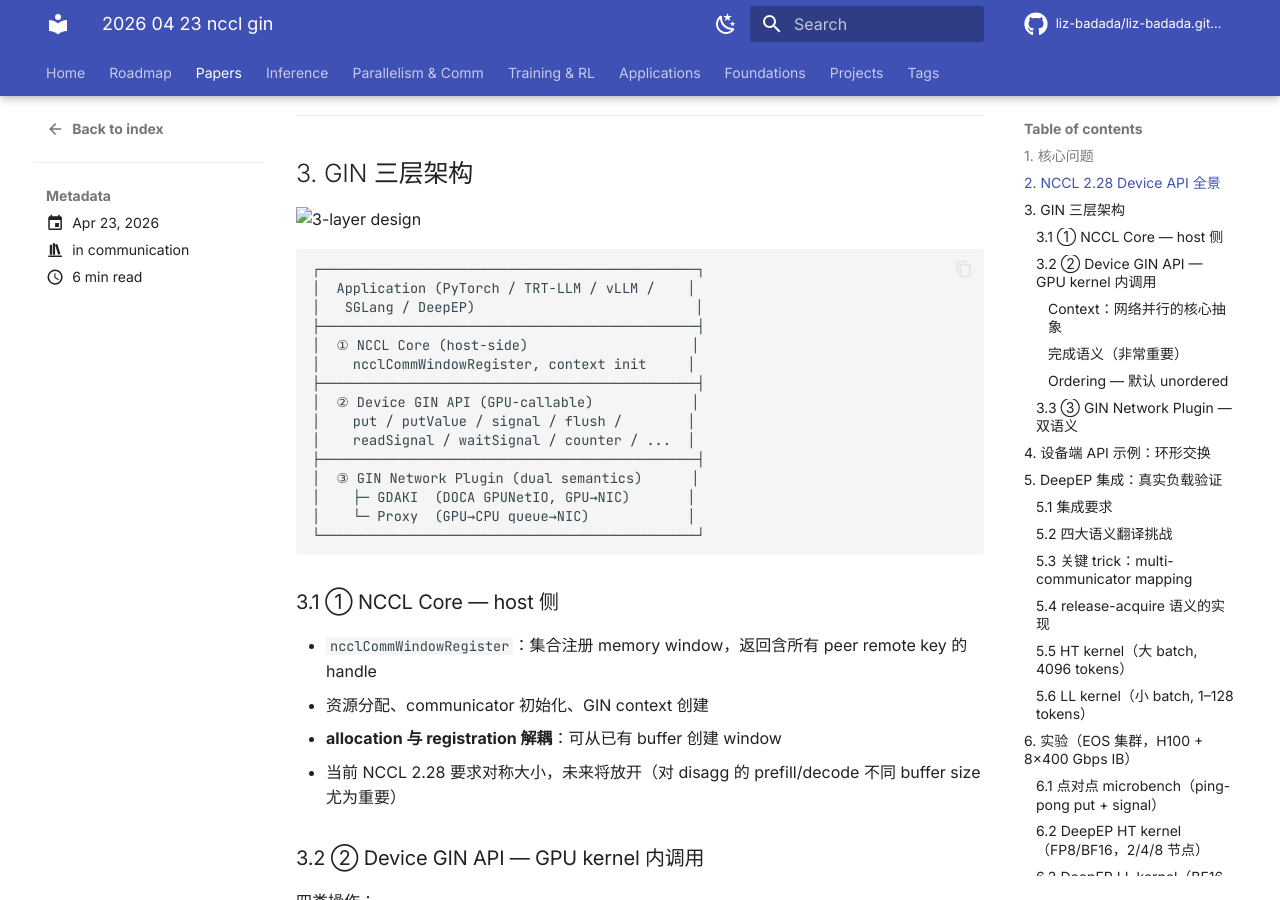
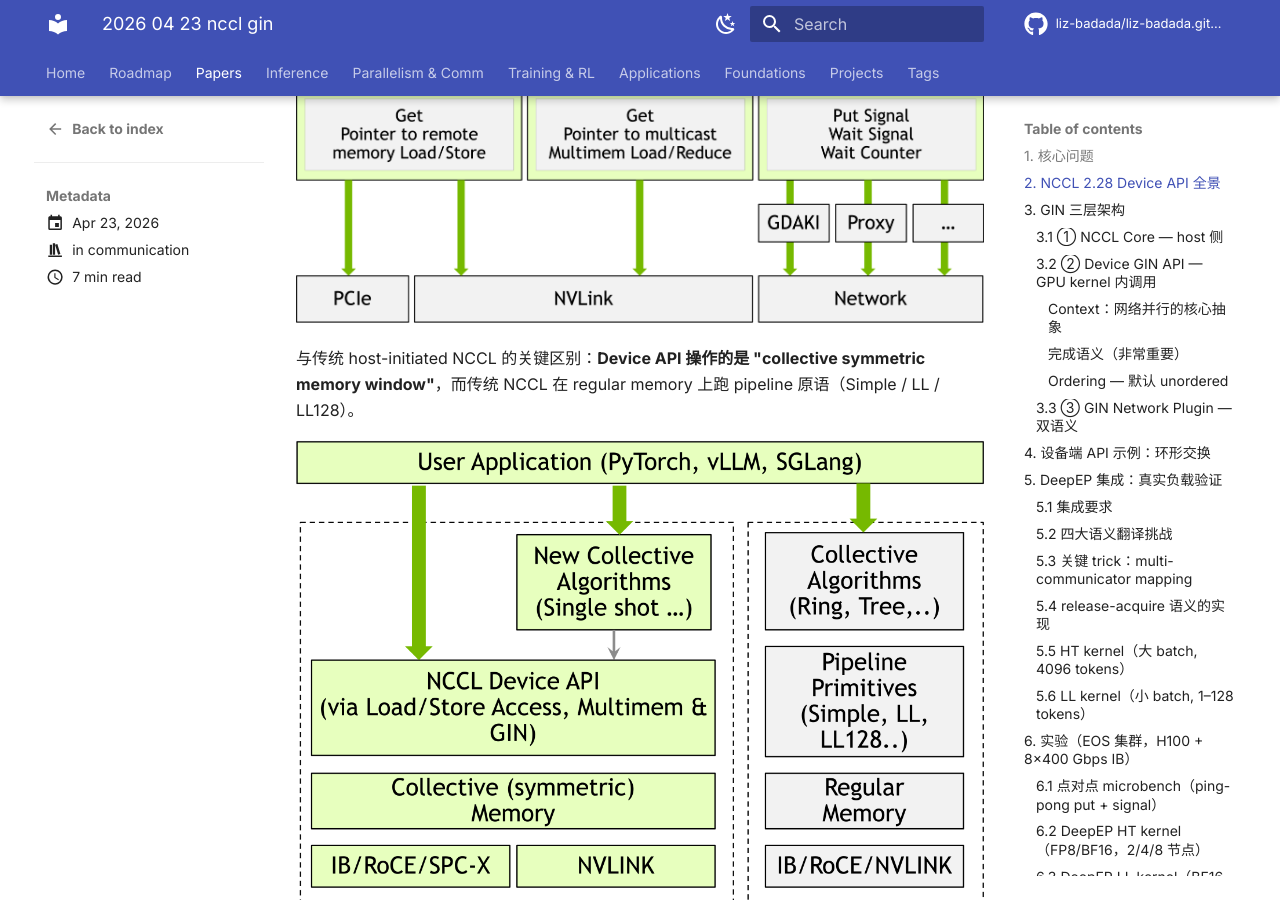
Before and after one commit to liz-badada/liz-badada.github.io, an MkDocs documentation site: the page built from docs/papers/posts/2026-04-23-nccl-gin.md, in a window 1280 px wide and 900 px high, scrolled down 1250 px. Built offline with MkDocs 1.6.1 and Material for MkDocs 9.7.7, drawn with Linux system fonts in a browser that asks for light colours; comment, search, counter and statistics services are not loaded; part of the change alters nothing that is shown.

Commit message:
NCCL GIN note: embed paper figures, convert ASCII arch to mermaid
- Copy 3 architecture figures (NCCL_device_API, gin_high_level, GIN_arch) to docs/assets/papers/nccl-gin/
- Reference them from section 2 and section 3 of the note
- Replace ASCII three-layer block with a mermaid flowchart

Co-Authored-By: Claude Opus 4.7 (1M context) <noreply@anthropic.com>

````diff
--- a/docs/papers/posts/2026-04-23-nccl-gin.md
+++ b/docs/papers/posts/2026-04-23-nccl-gin.md
@@ -44,30 +44,47 @@ Device API 提供三种 device-side 通信模式，对应三类硬件：
 | **Multimem** | NVLink SHARP | 硬件 multicast / reduce |
 | **GIN**（本文重点） | InfiniBand / RoCE（跨节点） | 跨节点 one-sided RDMA |
 
+![Device API 三模式与底层互联](../../assets/papers/nccl-gin/NCCL_device_API.png)
+
 与传统 host-initiated NCCL 的关键区别：**Device API 操作的是 "collective symmetric memory window"**，而传统 NCCL 在 regular memory 上跑 pipeline 原语（Simple / LL / LL128）。
+
+![Device API（左）vs 传统 host-initiated NCCL（右）](../../assets/papers/nccl-gin/gin_high_level.png)
 
 ---
 
 ## 3. GIN 三层架构
 
-![3-layer design]()
+![NCCL GIN 三层架构：NCCL Core → Device GIN API → GinNet Plugin（GDAKI / Proxy 双后端）；右侧灰色路径为原有 two-sided collectives](../../assets/papers/nccl-gin/GIN_arch.png)
 
-```
-┌──────────────────────────────────────────────┐
-│  Application (PyTorch / TRT-LLM / vLLM /    │
-│   SGLang / DeepEP)                           │
-├──────────────────────────────────────────────┤
-│  ① NCCL Core (host-side)                    │
-│    ncclCommWindowRegister, context init     │
-├──────────────────────────────────────────────┤
-│  ② Device GIN API (GPU-callable)            │
-│    put / putValue / signal / flush /        │
-│    readSignal / waitSignal / counter / ...  │
-├──────────────────────────────────────────────┤
-│  ③ GIN Network Plugin (dual semantics)      │
-│    ├─ GDAKI  (DOCA GPUNetIO, GPU→NIC)       │
-│    └─ Proxy  (GPU→CPU queue→NIC)            │
-└──────────────────────────────────────────────┘
+对应到调用栈：
+
+```mermaid
+flowchart TB
+    App["Application<br/>PyTorch · TRT-LLM · vLLM · SGLang · DeepEP"]
+
+    subgraph Core["① NCCL Core (host)"]
+        Core1["ncclCommWindowRegister"]
+        Core2["Device Communicator init"]
+        Core3["GIN context 创建"]
+    end
+
+    subgraph DevAPI["② Device GIN API (GPU-callable)"]
+        DevAPI1["put / putValue / signal"]
+        DevAPI2["flush / readCounter / waitCounter"]
+        DevAPI3["readSignal / waitSignal"]
+        DevAPI4["ncclGinBarrierSession"]
+    end
+
+    subgraph Plugin["③ GIN Network Plugin (dual semantics)"]
+        direction LR
+        GDAKI["<b>GDAKI</b><br/>DOCA GPUNetIO<br/>GPU → NIC 直连"]
+        Proxy["<b>Proxy</b><br/>GPU → CPU lock-free queue → NIC<br/>verbs via iput/test"]
+    end
+
+    App --> Core
+    App -.kernel 内调用.-> DevAPI
+    Core --> DevAPI
+    DevAPI --> Plugin
 ```
 
 ### 3.1 ① NCCL Core — host 侧
````
Also changed, not shown: docs/assets/papers/nccl-gin/GIN_arch.png (added), docs/assets/papers/nccl-gin/NCCL_device_API.png (added), docs/assets/papers/nccl-gin/gin_high_level.png (added).
